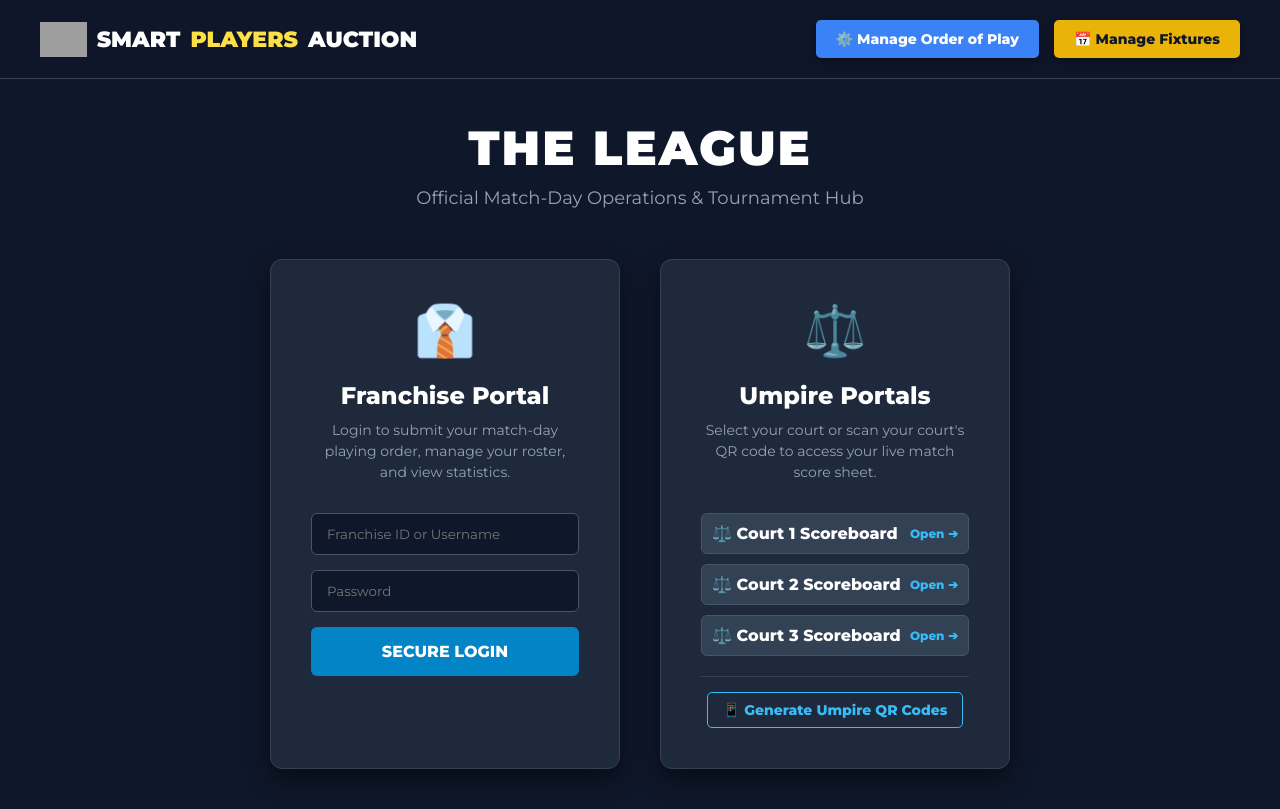
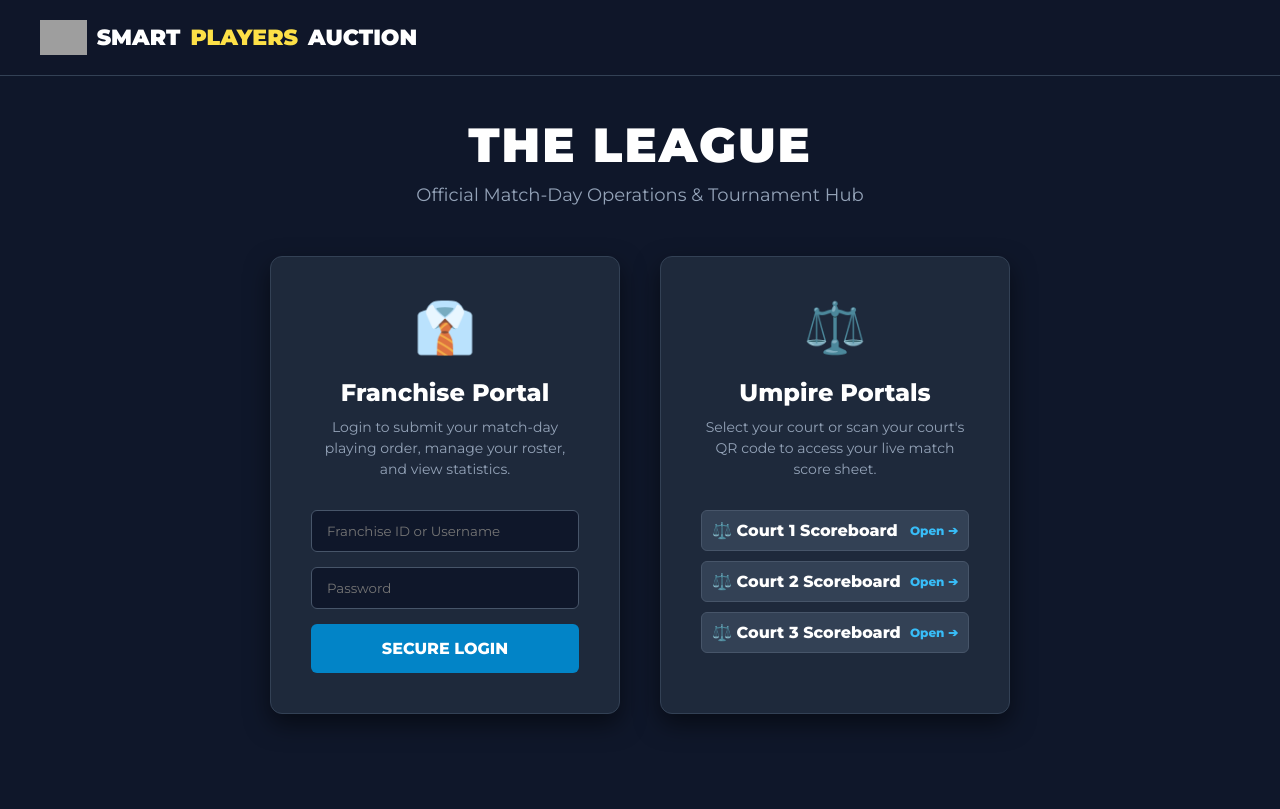
Before and after one commit to govindaraja74/smart-player-auction, a website: page league.html in a window 1280 px wide. Drawn offline with Linux system fonts and the light colour scheme; grey boxes are pictures that could not be loaded.

Commit message:
Update league.html

```diff
--- a/league.html
+++ b/league.html
@@ -61,11 +61,7 @@
             Smart <span>Players</span> Auction
         </a>
 
-        <!-- Organizer Menu Buttons -->
-        <div style="display: flex; gap: 15px; z-index: 101;">
-            <button onclick="toggleOrderOfPlay()" style="background: #3b82f6; color: white; border: none; padding: 10px 20px; border-radius: 5px; cursor: pointer; font-weight: bold; box-shadow: 0 4px 10px rgba(0,0,0,0.3); font-size: 14px; transition: 0.2s;">⚙️ Manage Order of Play</button>
-            <button onclick="toggleFixtureManager()" style="background: #eab308; color: #0f172a; border: none; padding: 10px 20px; border-radius: 5px; cursor: pointer; font-weight: bold; box-shadow: 0 4px 10px rgba(0,0,0,0.3); font-size: 14px; transition: 0.2s;">📅 Manage Fixtures</button>
-        </div>
+
     </nav>
 
     <div class="container">
@@ -95,9 +91,7 @@
                     <!-- Auto-generated court login buttons -->
                 </div>
 
-                <div style="text-align: center; border-top: 1px solid #334155; padding-top: 15px;">
-                    <button onclick="toggleQRModal()" style="background: transparent; color: #38bdf8; border: 1px solid #38bdf8; padding: 8px 15px; border-radius: 5px; cursor: pointer; font-size: 14px; font-weight: bold;">📱 Generate Umpire QR Codes</button>
-                </div>
+
             </div>
         </div>
 
```
